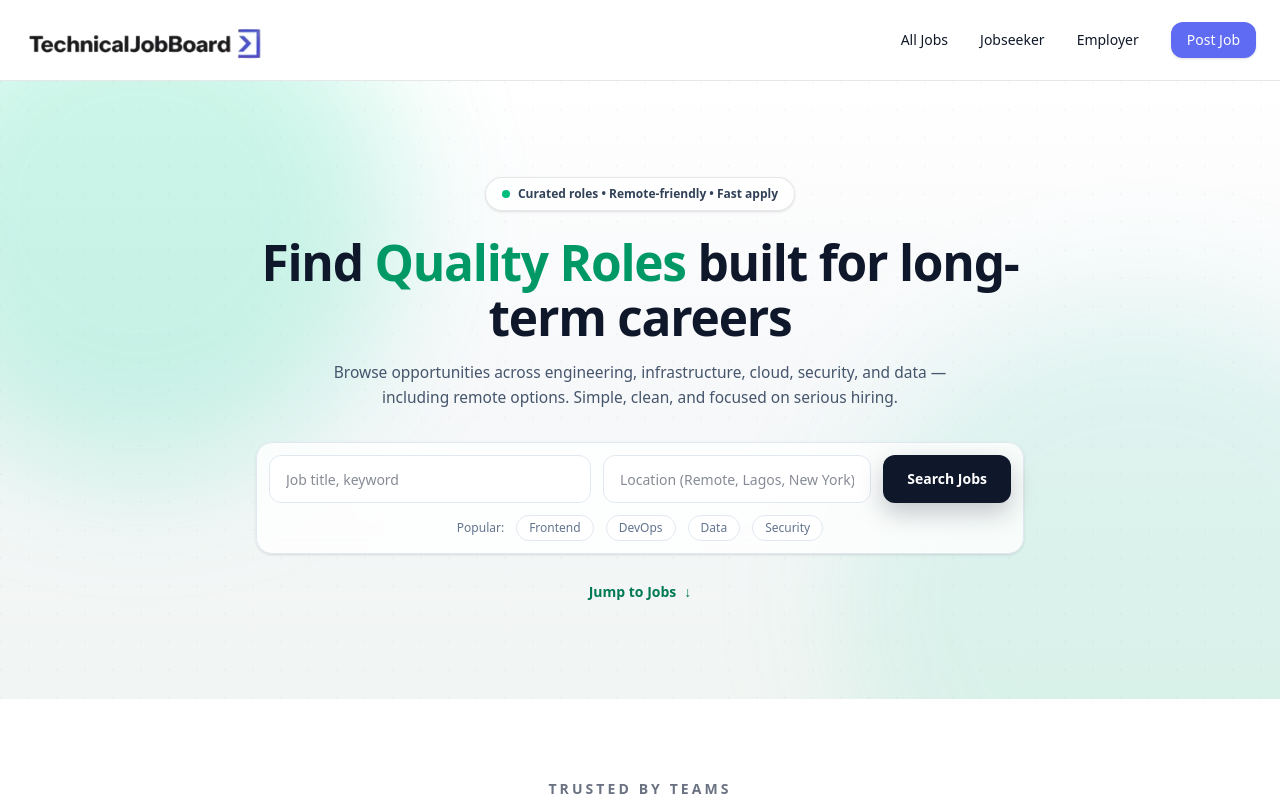
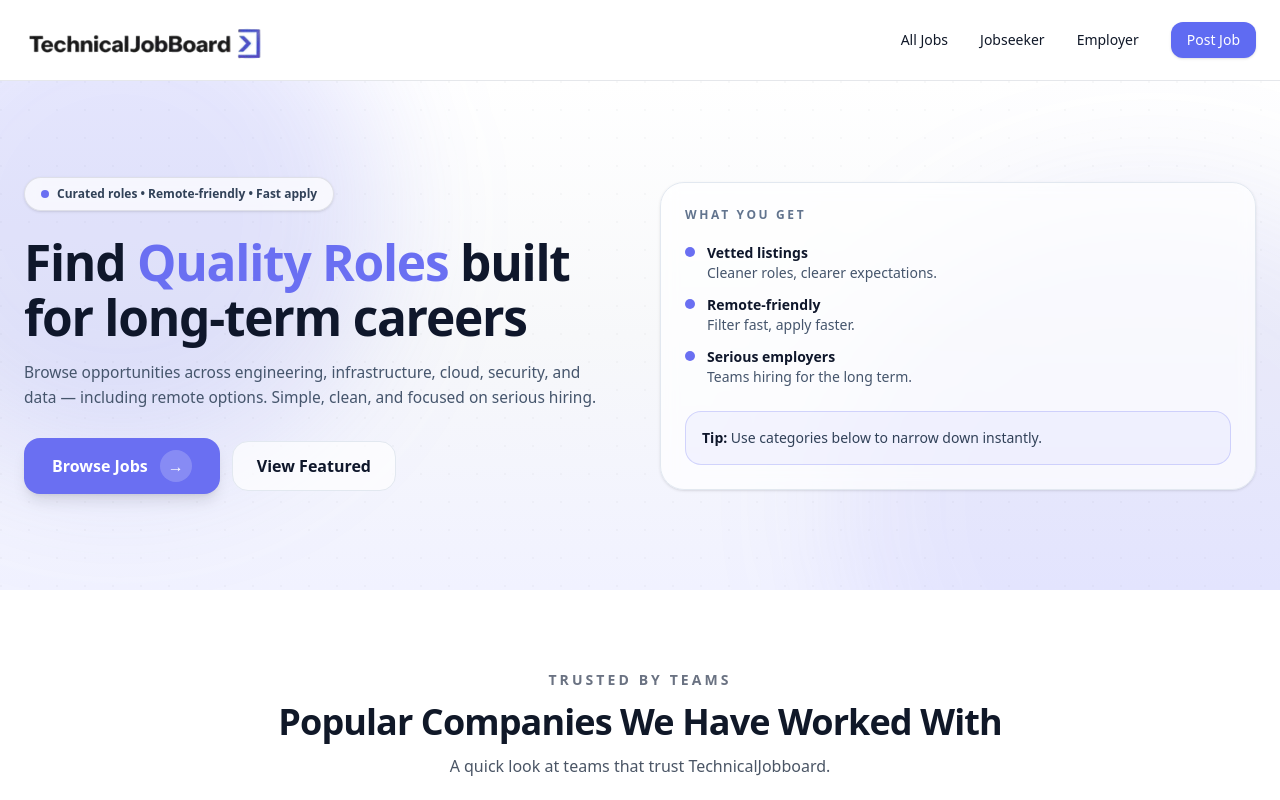
Before and after one commit to adebisidolapo/technicaljobboard, a Next.js app in the folder jobboard/: page / in a window 1280 px wide. Shown: the top 800 px of the page. Built offline with nearby package versions, Linux system fonts and the light colour scheme.

Commit message:
update home section

```diff
--- a/jobboard/app/page.tsx
+++ b/jobboard/app/page.tsx
@@ -113,11 +113,13 @@ export default function Home() {
 
   return (
     <main className="font-sans bg-gray-100 text-[#02000D]">
+
+
 {/* ================= HERO ================= */}
 <section className="relative overflow-hidden bg-[#F7F8FA]">
   {/* background */}
   <div className="pointer-events-none absolute inset-0">
-          <div className="absolute inset-0 bg-gradient-to-b from-white via-[#F7F8FA] to-[#F1F5F3]" />
+    <div className="absolute inset-0 bg-gradient-to-b from-white via-[#F7F8FA] to-[#F1F2FF]" />
     <div
       className="absolute inset-0 opacity-[0.35]"
       style={{
@@ -128,91 +130,96 @@ export default function Home() {
     />
   </div>
 
-        {/* green-ish glow like your old look */}
-        <div className="pointer-events-none absolute -top-32 left-[-120px] h-[520px] w-[520px] rounded-full bg-emerald-400/20 blur-3xl" />
-        <div className="pointer-events-none absolute bottom-[-200px] right-[-160px] h-[600px] w-[600px] rounded-full bg-emerald-400/10 blur-3xl" />
+  {/* subtle purple glow (not bold / not everywhere) */}
+  <div className="pointer-events-none absolute -top-32 left-[-140px] h-[520px] w-[520px] rounded-full bg-[rgba(106,111,242,0.18)] blur-3xl" />
+  <div className="pointer-events-none absolute bottom-[-220px] right-[-180px] h-[620px] w-[620px] rounded-full bg-[rgba(106,111,242,0.10)] blur-3xl" />
 
   <div className="relative mx-auto max-w-7xl px-6">
-          <div className="mx-auto max-w-3xl text-center py-20 md:py-24">
-            <div className="mx-auto inline-flex items-center gap-2 rounded-full border border-slate-900/10 bg-white/70 px-4 py-2 text-xs font-semibold text-slate-700 shadow-sm backdrop-blur">
-              <span className="inline-block h-2 w-2 rounded-full bg-emerald-500" />
+    <div className="grid md:grid-cols-2 gap-10 items-center py-18 md:py-24">
+      {/* LEFT */}
+      <div className="max-w-xl">
+        <div className="inline-flex items-center gap-2 rounded-full border border-slate-900/10 bg-white/70 px-4 py-2 text-xs font-semibold text-slate-700 shadow-sm backdrop-blur">
+          <span className="inline-block h-2 w-2 rounded-full bg-[var(--brand-purple)]" />
           Curated roles • Remote-friendly • Fast apply
         </div>
 
         <h1 className="mt-6 text-[2.1rem] sm:text-[2.7rem] md:text-[3.1rem] font-extrabold leading-[1.1] tracking-tight text-slate-900">
           Find{" "}
-              <span className="text-emerald-600">Quality Roles</span>{" "}
+          <span className="text-[var(--brand-purple)]">Quality Roles</span>{" "}
           built for long-term careers
         </h1>
 
-            <p className="mx-auto mt-4 max-w-2xl text-[14.5px] md:text-[15.5px] leading-relaxed text-slate-600">
+        <p className="mt-4 max-w-xl text-[14.5px] md:text-[15.5px] leading-relaxed text-slate-600">
           Browse opportunities across engineering, infrastructure, cloud, security, and data —
           including remote options. Simple, clean, and focused on serious hiring.
         </p>
 
-            {/* ✅ HERO SEARCH BAR */}
-            <div className="mt-8">
-              <div className="mx-auto max-w-4xl rounded-2xl border border-slate-200 bg-white/80 p-3 shadow-sm backdrop-blur">
-                <div className="grid grid-cols-1 gap-3 md:grid-cols-[1.2fr_1fr_auto] md:items-center">
-                  <input
-                    value={heroQ}
-                    onChange={(e) => setHeroQ(e.target.value)}
-                    type="text"
-                    placeholder="Job title, keyword"
-                    className="h-12 w-full rounded-xl border border-slate-200 bg-white px-4 text-sm text-slate-900 outline-none
-                               focus:ring-2 focus:ring-emerald-200"
-                  />
-
-                  <input
-                    value={heroLoc}
-                    onChange={(e) => setHeroLoc(e.target.value)}
-                    type="text"
-                    placeholder="Location (Remote, Lagos, New York)"
-                    className="h-12 w-full rounded-xl border border-slate-200 bg-white px-4 text-sm text-slate-900 outline-none
-                               focus:ring-2 focus:ring-emerald-200"
-                  />
+        <div className="mt-7 flex flex-wrap items-center gap-3">
+          <button
+            type="button"
+            onClick={() => document.getElementById("jobs")?.scrollIntoView({ behavior: "smooth" })}
+            className="inline-flex items-center gap-3 bg-[var(--brand-purple)] hover:bg-[var(--brand-purple-dark)]
+                       text-white px-7 py-3 rounded-2xl font-semibold transition shadow-lg"
+          >
+            Browse Jobs
+            <span className="inline-flex h-8 w-8 items-center justify-center rounded-full bg-white/20">→</span>
+          </button>
 
           <button
             type="button"
-                    onClick={runHeroSearch}
-                    className="h-12 w-full md:w-auto rounded-xl px-6 text-sm font-semibold text-white
-                               bg-slate-900 hover:bg-slate-800
-                               shadow-[0_10px_26px_rgba(2,6,23,0.22)]
-                               transition"
+            onClick={() => document.getElementById("featured")?.scrollIntoView({ behavior: "smooth" })}
+            className="px-6 py-3 rounded-2xl font-semibold border border-slate-200 bg-white/70 hover:bg-white transition text-slate-900"
           >
-                    Search Jobs
+            View Featured
           </button>
         </div>
+      </div>
 
-                <div className="mt-3 flex flex-wrap items-center justify-center gap-x-3 gap-y-2 text-xs text-slate-500">
-                  <span>Popular:</span>
-                  {["Frontend", "DevOps", "Data", "Security"].map((t) => (
-                    <button
-                      key={t}
-                      type="button"
-                      onClick={() => {
-                        setHeroQ(t);
-                        setTimeout(runHeroSearch, 0);
-                      }}
-                      className="rounded-full border border-slate-200 bg-white px-3 py-1 hover:border-slate-300"
-                    >
-                      {t}
-                    </button>
-                  ))}
+      {/* RIGHT (simple supporting panel) */}
+      <div className="w-full">
+        <div className="rounded-3xl border border-slate-200 bg-white/70 backdrop-blur p-6 shadow-sm">
+          <p className="text-xs font-semibold tracking-[0.22em] text-slate-500 uppercase">
+            What you get
+          </p>
+
+          <div className="mt-5 space-y-3 text-sm text-slate-700">
+            <div className="flex items-start gap-3">
+              <span className="mt-1 h-2.5 w-2.5 rounded-full bg-[var(--brand-purple)]" />
+              <div>
+                <p className="font-semibold text-slate-900">Vetted listings</p>
+                <p className="text-slate-600">Cleaner roles, clearer expectations.</p>
+              </div>
+            </div>
+
+            <div className="flex items-start gap-3">
+              <span className="mt-1 h-2.5 w-2.5 rounded-full bg-[var(--brand-purple)]" />
+              <div>
+                <p className="font-semibold text-slate-900">Remote-friendly</p>
+                <p className="text-slate-600">Filter fast, apply faster.</p>
+              </div>
+            </div>
+
+            <div className="flex items-start gap-3">
+              <span className="mt-1 h-2.5 w-2.5 rounded-full bg-[var(--brand-purple)]" />
+              <div>
+                <p className="font-semibold text-slate-900">Serious employers</p>
+                <p className="text-slate-600">Teams hiring for the long term.</p>
               </div>
             </div>
           </div>
 
-            <button
-              type="button"
-              onClick={() => document.getElementById("jobs")?.scrollIntoView({ behavior: "smooth" })}
-              className="mt-7 inline-flex items-center gap-2 text-sm font-semibold text-emerald-700 hover:underline"
-            >
-              Jump to Jobs <span aria-hidden>↓</span>
-            </button>
+          <div className="mt-6 rounded-2xl border border-[rgba(106,111,242,0.25)] bg-[rgba(106,111,242,0.06)] p-4">
+            <p className="text-sm font-semibold text-slate-900">
+              Tip:
+              <span className="font-normal text-slate-700"> Use categories below to narrow down instantly.</span>
+            </p>
+          </div>
+        </div>
+      </div>
     </div>
   </div>
 </section>
+
 
       {/* COMPANIES */}
       <section className="relative py-16 md:py-20 bg-white overflow-hidden">
```
Lines whose indentation alone changed are shown as unchanged.
